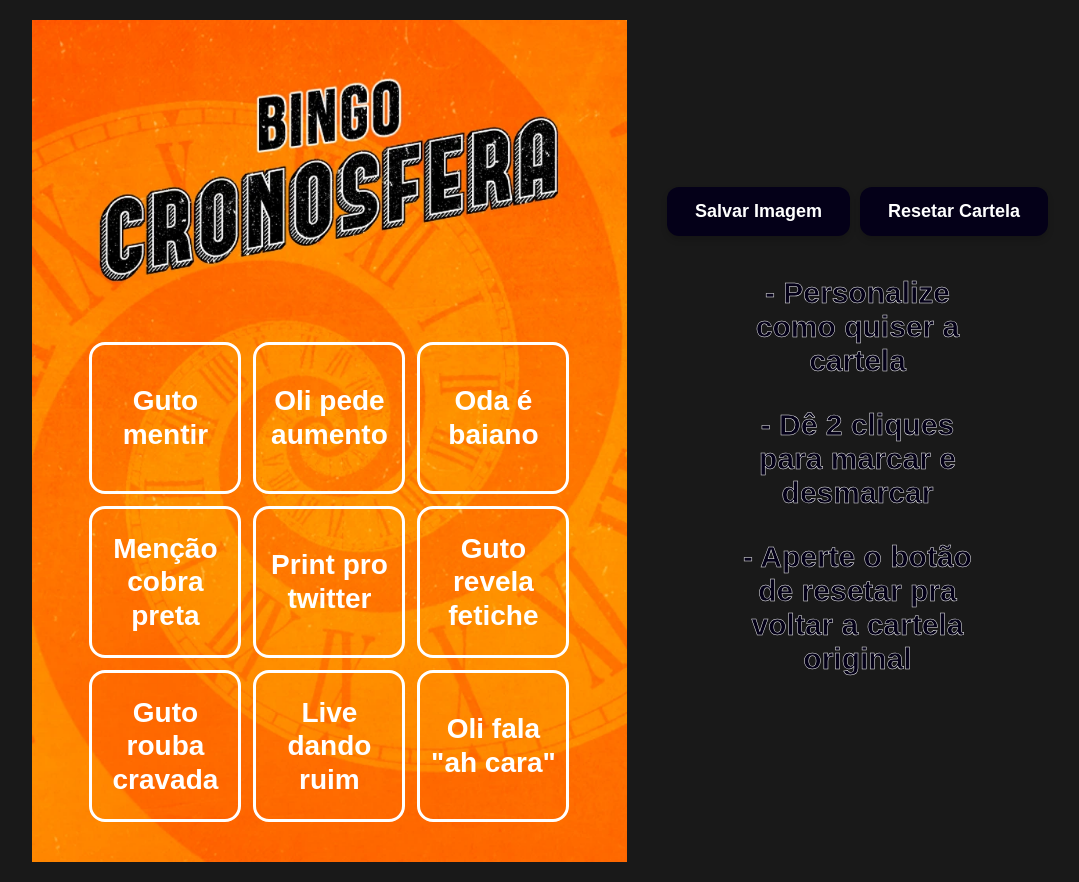
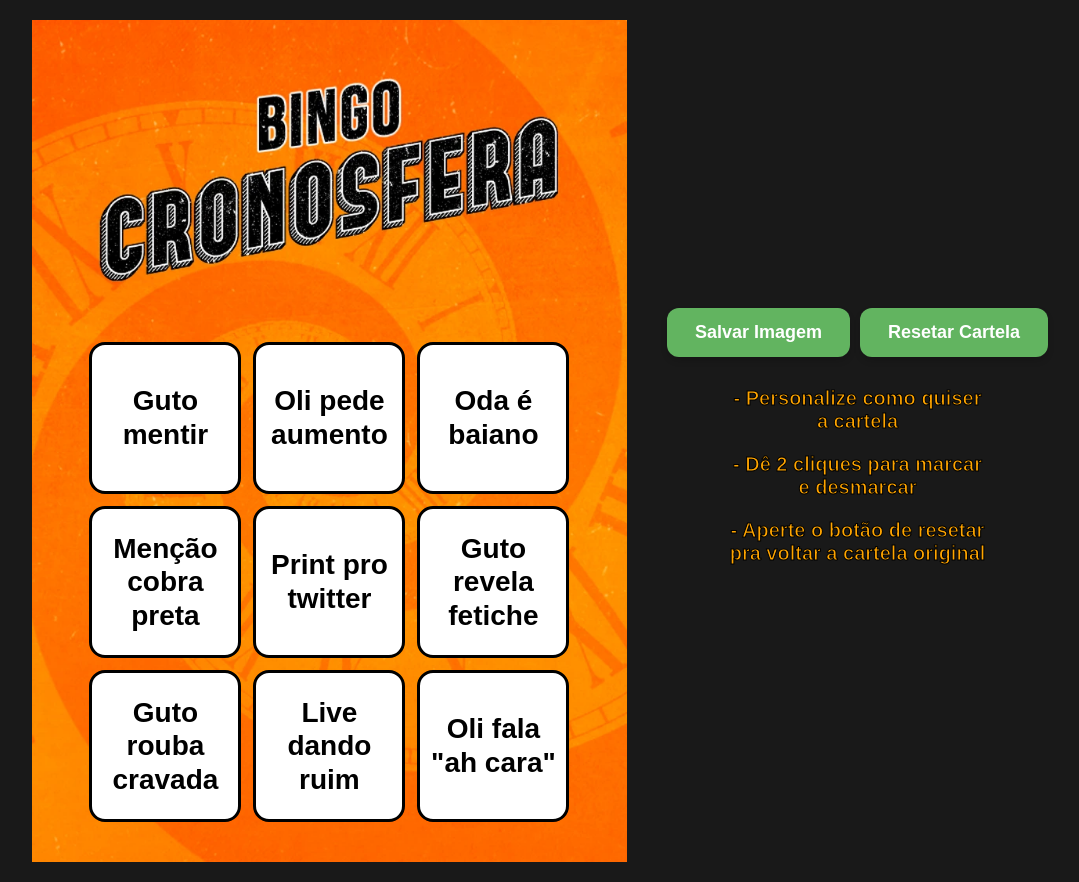
Before and after one commit to bingocronos/bingo-cronosfera, a plain HTML site: page index.html in a window 1280 px wide. Shown: the whole page, without its empty margins (100-1179 px from the left). Drawn offline with nearby package versions, Linux system fonts and the light colour scheme; a web font is replaced by a local one.

Commit message:
Update index.html

```diff
--- a/index.html
+++ b/index.html
@@ -17,7 +17,6 @@
       padding: 20px;
       background: #191919;
       color: white;
-    overflow-x: hidden;
     }
     .main-container {
       display: flex;
@@ -25,7 +24,6 @@
       gap: 40px;
       align-items: center;
       justify-content: center;
-    flex-wrap: wrap;
     }
     .fundo-cartela {
   width: 595px;
@@ -47,8 +45,8 @@
       max-width: 480px;
     }
     .celula {
-    background: transparent;
-    border: 3px solid white;
+      background: white;
+      border: 3px solid black;
       font-family: 'Tektur', sans-serif;
       font-weight: 900;
       text-align: center;
@@ -65,14 +63,15 @@
       justify-content: center;
       flex-direction: column;
       font-size: 28px;
-    color: white;
+      color: black;
     }
     .celula[contenteditable] {
       outline: none;
       cursor: text;
     }
     .marcada {
-    border-color: #FF2A2B !important;
+      background-color: #62B460 !important;
+      color: white;
     }
     .direita {
       display: flex;
@@ -92,7 +91,7 @@
       font-weight: bold;
       border: none;
       border-radius: 12px;
-    background-color: #040018;
+      background-color: #62B460;
       color: white;
       cursor: pointer;
       transition: background-color 0.3s ease, transform 0.1s ease;
@@ -107,14 +106,13 @@
     .instrucoes {
       max-width: 260px;
       font-family: 'Tektur', sans-serif;
-    font-size: 30px;
-    color: #040018;
-    -webkit-text-stroke: 0.5px white;
+      font-size: 20px;
+      color: orange;
+      -webkit-text-stroke: 1px black;
       font-weight: bold;
       text-align: center;
     }
-
-  @media (max-width: 700px) {
+    @media (max-width: 1000px) {
   .main-container {
     flex-direction: column;
     align-items: center;
@@ -135,6 +133,7 @@
   .cartela {
     max-width: 100%;
     gap: 3vw;
+  }
 }
     }
   </style>
```
Lines whose indentation alone changed are shown as unchanged.
